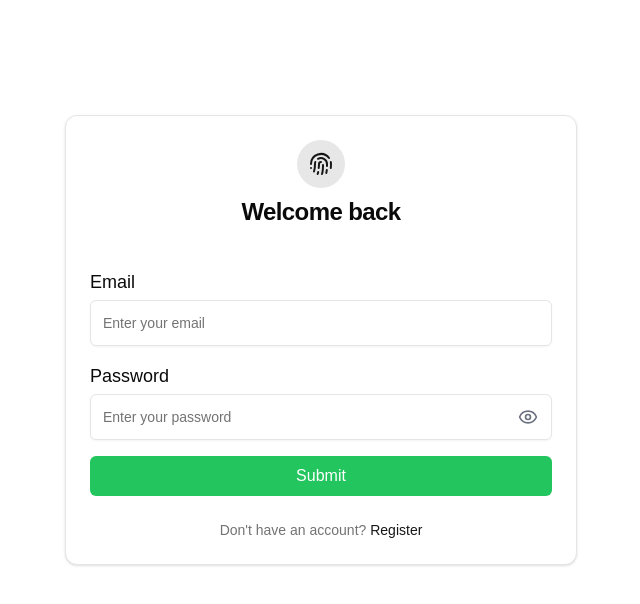
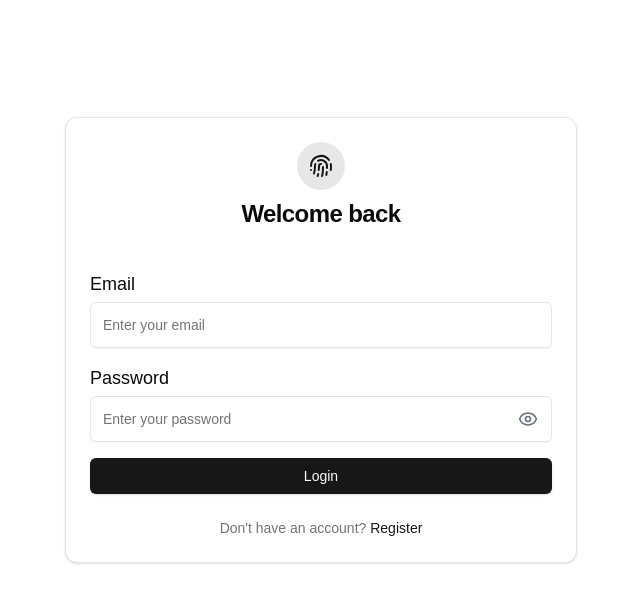
Before and after one commit to rakib-repliq/vocabulary-frontend, a Next.js app: page /login in a window 1280 px wide. Shown: the top 604 px of the page, without its empty margins (319-959 px from the left). Built offline with nearby package versions, Linux system fonts and the light colour scheme.

Commit message:
feat(auth): implement login/register mutations     -integrate Sonner for toast notifications

```diff
--- a/app/layout.tsx
+++ b/app/layout.tsx
@@ -1,6 +1,8 @@
 import type { Metadata } from 'next';
 import localFont from 'next/font/local';
 import './globals.css';
+import { Toaster } from 'sonner';
+
 import TanstackProvider from '@/providers/TanstackProvider';
 
 const geistSans = localFont({
@@ -29,7 +31,11 @@ export default function RootLayout({
       <body
         className={`${geistSans.variable} ${geistMono.variable} antialiased`}
       >
-        <TanstackProvider>{children}</TanstackProvider>
+        <TanstackProvider>
+          <Toaster position="top-center" />
+
+          {children}
+        </TanstackProvider>
       </body>
     </html>
   );
--- a/components/auth/login-form.tsx
+++ b/components/auth/login-form.tsx
@@ -1,16 +1,40 @@
 'use client';
 
+import { toast } from 'sonner';
+import { useMutation } from '@tanstack/react-query';
+
+import VForm from '@/components/common/VForm';
+import { Button } from '@/components/ui/button';
+
+import { login } from '@/lib/api/auth/auth-api';
 import { loginSchema } from '@/lib/schemas';
-import VForm from '@/components/common/VForm';
 
 const LoginForm = () => {
   const initialValues = {
     email: '',
     password: '',
   };
+
+  const { mutate, isPending } = useMutation({
+    mutationFn: login,
+    onSuccess: (data) => {
+      localStorage.setItem('accessToken', data.data.accessToken);
+    },
+    onError: (error: unknown) => {
+      if (error && typeof error === 'object' && 'response' in error) {
+        const axiosError = error as {
+          response?: { data?: { message?: string } };
+        };
+        console.error('Login error:', axiosError.response?.data?.message);
+        toast.error(axiosError.response?.data?.message);
+      }
+    },
+  });
+
   // eslint-disable-next-line @typescript-eslint/no-explicit-any
   const handleSubmit = async (values: Record<string, any>) => {
-    console.log(values);
+    const { email, password } = values;
+    mutate({ email, password });
   };
 
   return (
@@ -32,12 +56,15 @@ const LoginForm = () => {
         placeholder="Enter your password"
       />
 
-      <button
-        type="submit"
-        className="w-full bg-green-500 text-white rounded-md py-2 px-4"
-      >
-        Submit
-      </button>
+      {/* {isError && (
+        <div className="text-red-500 text-sm mb-4">
+          {error?.response?.data?.message || 'An error occurred during login'}
+        </div>
+      )} */}
+
+      <Button type="submit" className="w-full" disabled={isPending}>
+        {isPending ? 'Logging in...' : 'Login'}
+      </Button>
     </VForm>
   );
 };
--- a/components/auth/register-form.tsx
+++ b/components/auth/register-form.tsx
@@ -1,7 +1,13 @@
 'use client';
 
+import { toast } from 'sonner';
+import { useMutation } from '@tanstack/react-query';
+
+import VForm from '@/components/common/VForm';
+import { Button } from '@/components/ui/button';
+
+import { register } from '@/lib/api/auth/auth-api';
 import { registerSchema } from '@/lib/schemas';
-import VForm from '@/components/common/VForm';
 
 const RegisterForm = () => {
   const initialValues = {
@@ -10,9 +16,25 @@ const RegisterForm = () => {
     password: '',
   };
 
+  const { mutate, isPending } = useMutation({
+    mutationFn: register,
+    onSuccess: (data) => {
+      toast.success(data?.message);
+    },
+    onError: (error: unknown) => {
+      if (error && typeof error === 'object' && 'response' in error) {
+        const axiosError = error as {
+          response?: { data?: { errorMessage?: string } };
+        };
+        toast.error(axiosError.response?.data?.errorMessage);
+      }
+    },
+  });
+
   // eslint-disable-next-line @typescript-eslint/no-explicit-any
   const handleSubmit = async (values: Record<string, any>) => {
-    console.log(values);
+    const { name, email, password } = values;
+    mutate({ name, email, password });
   };
 
   return (
@@ -41,12 +63,9 @@ const RegisterForm = () => {
         placeholder="Enter your password"
       />
 
-      <button
-        type="submit"
-        className="bg-green-500 text-white py-2 px-4 w-full rounded-md"
-      >
-        Submit
-      </button>
+      <Button type="submit" className="w-full" disabled={isPending}>
+        {isPending ? 'Signing up...' : 'Sign up'}
+      </Button>
     </VForm>
   );
 };
--- /dev/null
+++ b/lib/api/auth/auth-api.ts
@@ -0,0 +1,22 @@
+import { axiosInstance } from '@/lib/axios/instance';
+
+interface LoginCredentials {
+  email: string;
+  password: string;
+}
+
+interface RegisterCredentials {
+  name: string;
+  email: string;
+  password: string;
+}
+
+export const login = async (credentials: LoginCredentials) => {
+  const response = await axiosInstance.post('/auth/login', credentials);
+  return response.data;
+};
+
+export const register = async (credentials: RegisterCredentials) => {
+  const response = await axiosInstance.post('/auth/register', credentials);
+  return response.data;
+};
--- /dev/null
+++ b/lib/axios/instance.ts
@@ -0,0 +1,10 @@
+import axios from 'axios';
+
+export const baseURL = 'http://localhost:5000/api';
+
+export const axiosInstance = axios.create({
+  baseURL,
+  headers: {
+    'Content-Type': 'application/json',
+  },
+});
--- a/package.json
+++ b/package.json
@@ -22,6 +22,7 @@
     "react": "^18",
     "react-dom": "^18",
     "react-select": "^5.10.0",
+    "sonner": "^1.7.3",
     "tailwind-merge": "^2.6.0",
     "tailwindcss-animate": "^1.0.7",
     "yup": "^1.6.1"
```
Also changed, not shown: 1 other file (tests, documents, lock files or other folders).
